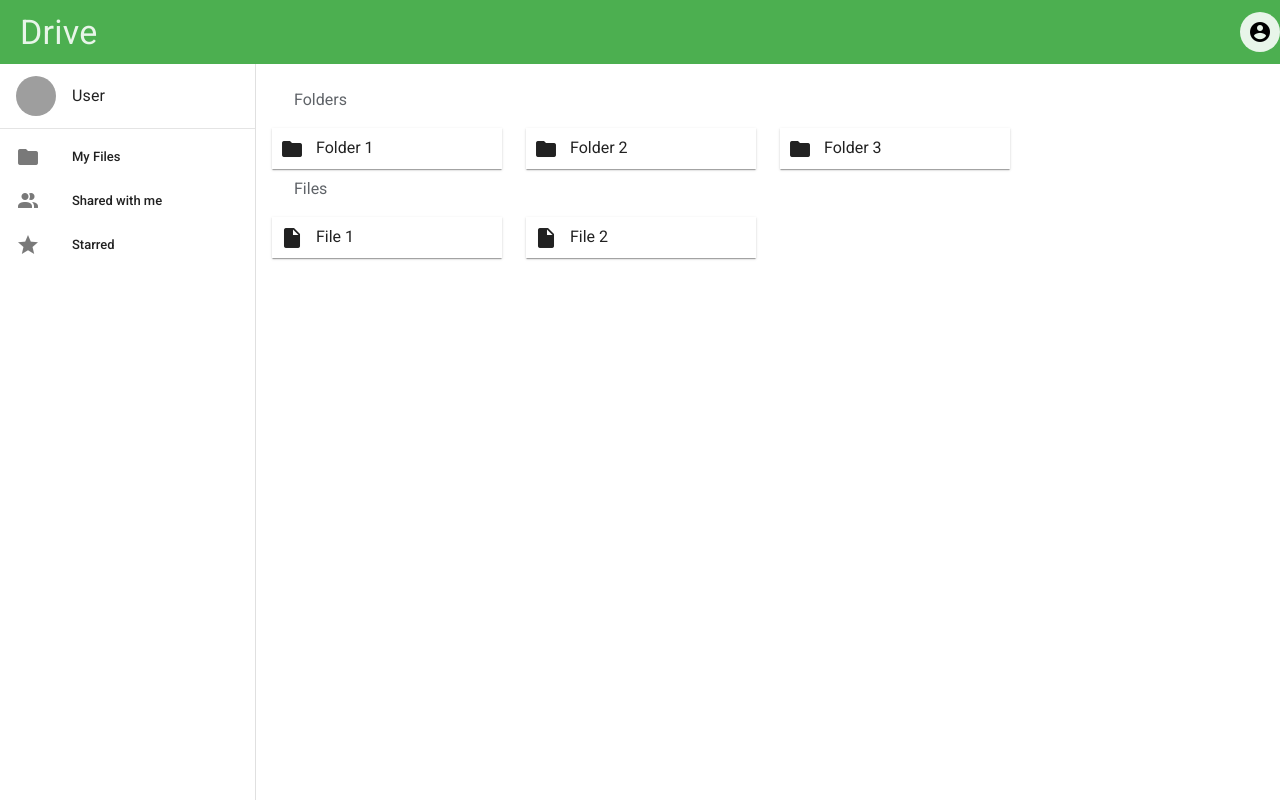
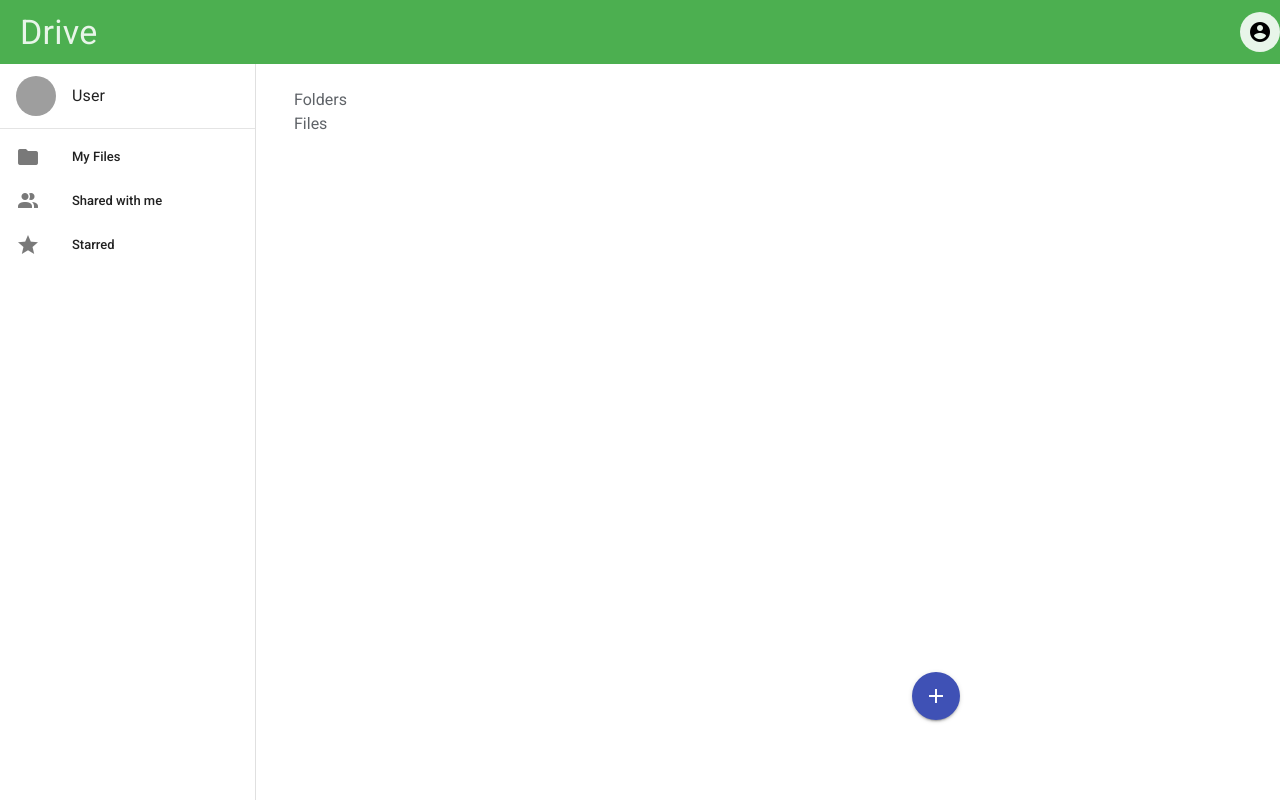
Before and after one commit to hakanyildizhan/pwr-22-spring-css-ii-st-gpp, a Vue app in the folder src/drive-frontend/: page /dashboard in a window 1280 px wide. Built offline with nearby package versions, Linux system fonts and the light colour scheme; grey boxes are pictures that could not be loaded.

Commit message:
Add email confirmation page, fix minor bugs

```diff
--- a/src/drive-frontend/src/components/public/fileItemList.vue
+++ b/src/drive-frontend/src/components/public/fileItemList.vue
@@ -1,69 +1,3 @@
-<script>
-import fileItem from "./fileItem";
-
-export default {
-  name: "fileItemList",
-  components: {
-    fileItem,
-  },
-  data() {
-    return {
-      items: [
-        {
-          id: "0B0tQEjbz9YbuS1ZQdXdaSGRydzg",
-          type: "folder",
-          title: "Folder 1",
-        },
-        {
-          id: "0B0tQEjbz9YbuS1ZAdXdaSGRydzg",
-          type: "folder",
-          title: "Folder 2",
-        },
-        {
-          id: "0B0tQEjbz9YbuS1ZAdWdaaGRydzg",
-          type: "folder",
-          title: "Folder 3",
-        },
-        {
-          id: "0B0tQajbz9YbuS1ZAdXdaaGRydzg",
-          type: "file",
-          title: "File 1",
-        },
-        {
-          id: "0B0tQajbz9YbuS1ZAdXdaaGRadzg",
-          type: "file",
-          title: "File 2",
-        },
-      ],
-    };
-  },
-  methods: {
-    getFolders() {
-      return this.items.filter((item) => item.type == "folder");
-    },
-    getFiles() {
-      return this.items.filter((item) => item.type == "file");
-    },
-    startDrag(event, item) {
-      event.dataTransfer.dropEffect = "move";
-      event.dataTransfer.effectAllowed = "move";
-      event.dataTransfer.setData("itemID", item.id);
-    },
-    onDrop(event) {
-      const sourceItemId = event.dataTransfer.getData("itemID");
-      const sourceItem = this.items.filter((i) => i.id == sourceItemId)[0];
-      const targetItem = this.items.filter(
-        (i) => i.title == event.target.outerText.trim()
-      )[0];
-      if (sourceItem.id == targetItem.id || targetItem.type == "file") {
-        return;
-      }
-      console.log(sourceItem.title + "-->" + targetItem.title);
-    },
-  },
-};
-</script>
-
 <template>
   <v-main>
     <v-container fluid class="grey lighten-5 mb-6">
@@ -110,9 +44,135 @@ export default {
           </div>
         </v-col>
       </v-row>
+
     </v-container>
+
+    <v-btn class="upload"
+          icon="mdi-plus"
+          fab dark absolute
+          color="indigo"
+          @click="openFilePicker"/>
+
+    <v-file-input class="file-input"
+                  @change="uploadFile">
+    </v-file-input>
   </v-main>
 </template>
+
+<script>
+import fileItem from "./fileItem";
+//const http = require('http');
+//import * as http from 'http'
+
+export default {
+  name: "fileItemList",
+  components: {
+    fileItem,
+  },
+  data() {
+    return {
+      id: 0,
+      items: [
+        // {
+        //   id: "0B0tQEjbz9YbuS1ZQdXdaSGRydzg",
+        //   type: "folder",
+        //   title: "Folder 1",
+        // },
+        // {
+        //   id: "0B0tQEjbz9YbuS1ZAdXdaSGRydzg",
+        //   type: "folder",
+        //   title: "Folder 2",
+        // },
+        // {
+        //   id: "0B0tQEjbz9YbuS1ZAdWdaaGRydzg",
+        //   type: "folder",
+        //   title: "Folder 3",
+        // },
+        // {
+        //   id: "0B0tQajbz9YbuS1ZAdXdaaGRydzg",
+        //   type: "file",
+        //   title: "File 1",
+        // },
+        // {
+        //   id: "0B0tQajbz9YbuS1ZAdXdaaGRadzg",
+        //   type: "file",
+        //   title: "File 2",
+        // },
+      ],
+    };
+  },
+  methods: {
+    getFolders() {
+      return this.items.filter((item) => item.type == "folder");
+    },
+    getFiles() {
+      return this.items.filter((item) => item.type == "file");
+    },
+    startDrag(event, item) {
+      event.dataTransfer.dropEffect = "move";
+      event.dataTransfer.effectAllowed = "move";
+      event.dataTransfer.setData("itemID", item.id);
+    },
+    onDrop(event) {
+      const sourceItemId = event.dataTransfer.getData("itemID");
+      const sourceItem = this.items.filter((i) => i.id == sourceItemId)[0];
+      const targetItem = this.items.filter(
+        (i) => i.title == event.target.outerText.trim()
+      )[0];
+      if (sourceItem.id == targetItem.id || targetItem.type == "file") {
+        return;
+      }
+      console.log(sourceItem.title + "-->" + targetItem.title);
+    },
+    openFilePicker() {
+      document.getElementsByClassName('file-input')[0].querySelector('input').click();
+    },
+    uploadFile(e) {
+      var files = e.target.files;
+      if (files.count == 0) {
+        return;
+      }
+
+      var file = files[0]
+      console.log(file)
+
+      var FormData = require('form-data')
+      var form = new FormData();
+      form.append('file', file);
+      form.append('filename', file.name);
+
+      // var options = {
+      //   method: 'post',
+      //   host: 'http://localhost:8080',
+      //   path: '/files/uploadFile',
+      // }
+
+
+      // const request = http.request({
+      //   method: 'post',
+      //   host: 'http://localhost:8080',
+      //   path: '/files/uploadFile',
+      // })
+
+      // form.pipe(request);
+
+      // request.on('response', function(res) {
+      //   console.log(res.statusCode);
+      // });
+
+      // form.submit(options, function(err, res) {
+      //   console.log(res.statusCode);
+      // })
+
+      this.items.push({
+          id: ++this.id,
+          type: "file",
+          title: file.name,
+        })
+    }
+  },
+};
+</script>
 
 <style>
   .item-list {
@@ -144,4 +204,14 @@ export default {
     grid-gap: 0;
     grid-template-columns: repeat(auto-fill, minmax(220px, 1fr));
   }
+
+  .upload {
+    position: absolute !important;
+    bottom: 10% !important;
+    right: 25% !important;
+  }
+
+  .file-input {
+    display: none;
+  }
 </style>
--- a/src/drive-frontend/src/components/public/loginForm.vue
+++ b/src/drive-frontend/src/components/public/loginForm.vue
@@ -9,7 +9,7 @@
                         <v-card-text>
                             <v-card-title class="justify-center">
                                 <template v-if="showErrorSnack">
-                                    <span class="text-red-lighten-3">Email exists</span>
+                                    <span class="text-red-lighten-3">{{this.validationError}}</span>
                                 </template>
                             </v-card-title>
                             <v-card class="px-16" elevation="0">
@@ -65,6 +65,7 @@
     export default {
         name: "LoginForm",
         data:()=>({
+            validationError: 'Incorrect email or password. Please try again.',
             valid: true,
             showErrorSnack: false,
             loading: false,
@@ -81,7 +82,7 @@
                     v => /[A-Z]/.test(v) || "Password does not contain uppercase",
                     v => /[a-z]/.test(v) || "Password does not contain lowercase",
                     v => /[0-9]/.test(v) || "Password does not contain number",
-                    v => /[!@#$%^&*]/.test(v) || "Password does not contain a special character",
+                    v => /[!@#$%^&.+-/*{}()[\]"'=]/.test(v) || "Password does not contain a special character",
                 ],
                 emailRules: [
                     v => !!v || 'E-mail is required',
@@ -96,7 +97,7 @@
         methods: {
             submitLogin(){
                 this.loading=true;
-                this.showErrorSnack=true;
+                this.showErrorSnack=false;
 
                 if (this.$refs.form.validate()) {
                     const requestOptions = {
@@ -112,7 +113,12 @@
                     .then(response =>{
                         if (!response.ok) {
                             // show error
-                            this.$router.push({ name: '404'})
+                            if (response.status == 400) {
+                                this.validationError = 'Incorrect email or password. Please try again.';
+                            } else {
+                                this.validationError = 'An unknown error occurred. Please try again.';
+                            }
+                            this.showErrorSnack=true;
                         } else {
                             this.$router.push({ name: 'dashboard', params: { email: this.loginForm.email }})
                         }
--- a/src/drive-frontend/src/views/emailConfirm.vue
+++ b/src/drive-frontend/src/views/emailConfirm.vue
@@ -1,7 +1,21 @@
 <template>
   <v-app id="app">
     <my-appbar />
-    <v-main> Please check your email at {{ $route.params.email }} to confirm your account.</v-main>
+    <v-main>
+      <v-card class="justify-center py-15" elevation="3" rounded="0">
+        <v-card-title class="justify-center">
+          <span class="text-green-darken-3">Email Confirmation</span>
+        </v-card-title>
+        <v-card-text>
+          <v-card-title class="justify-center">
+            <span class="text-red-lighten-3"
+              >Please check your email at {{ $route.params.email }} to confirm
+              your account.</span
+            >
+          </v-card-title>
+        </v-card-text>
+      </v-card>
+    </v-main>
   </v-app>
 </template>
 
@@ -12,5 +26,4 @@ export default {
 };
 </script>
 
-<style>
-</style>
+<style></style>
--- a/src/drive-frontend/vue.config.js
+++ b/src/drive-frontend/vue.config.js
@@ -6,11 +6,12 @@ module.exports = defineConfig({
 
   configureWebpack: {
     plugins: [new VuetifyLoaderPlugin({ autoImport: true })],
+    devtool: 'source-map'
   },
 
   pluginOptions: {
     vuetify: {
 			// https://github.com/vuetifyjs/vuetify-loader/tree/next/packages/vuetify-loader
-		}
+		},
   }
 })
```
Also changed, not shown: src/drive-frontend/package.json (+7 -1 lines), src/drive-frontend/src/components/public/registerForm.vue (+18 -8 lines). Lines whose indentation alone changed are shown as unchanged.
